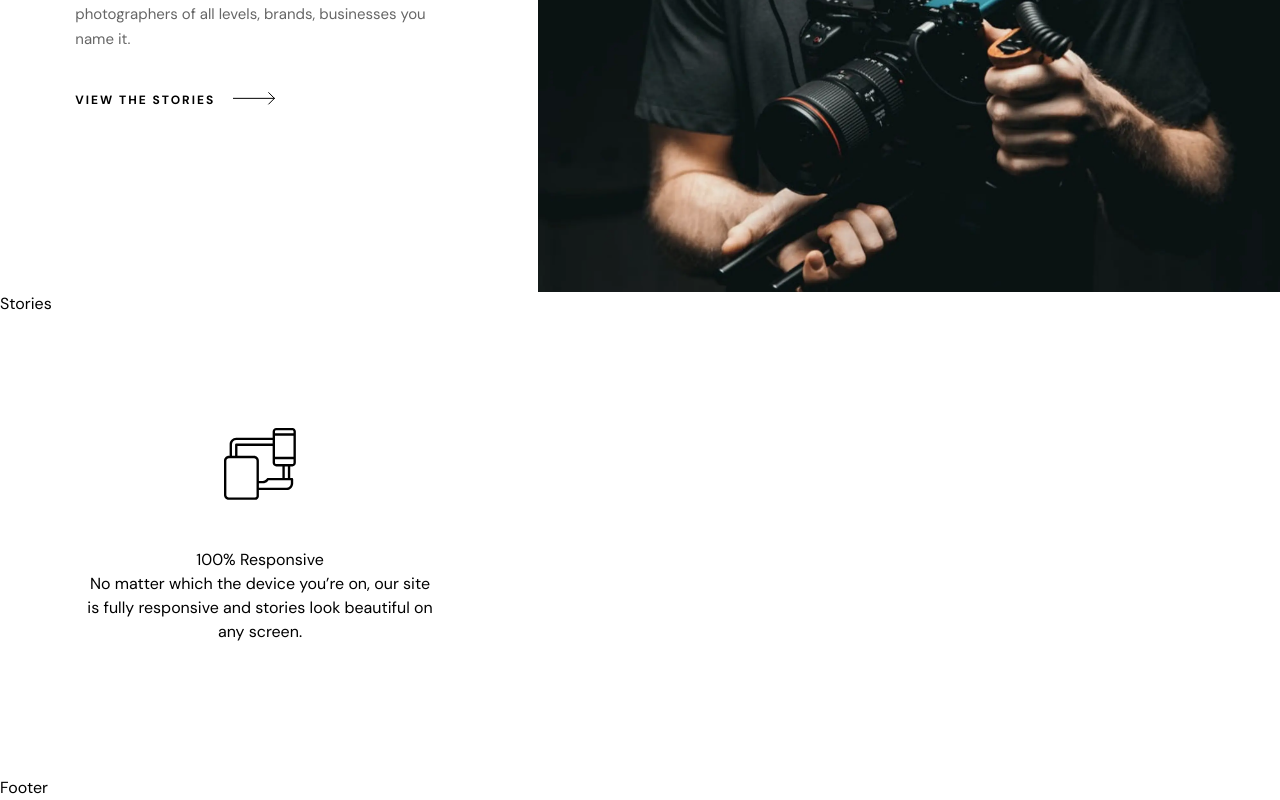
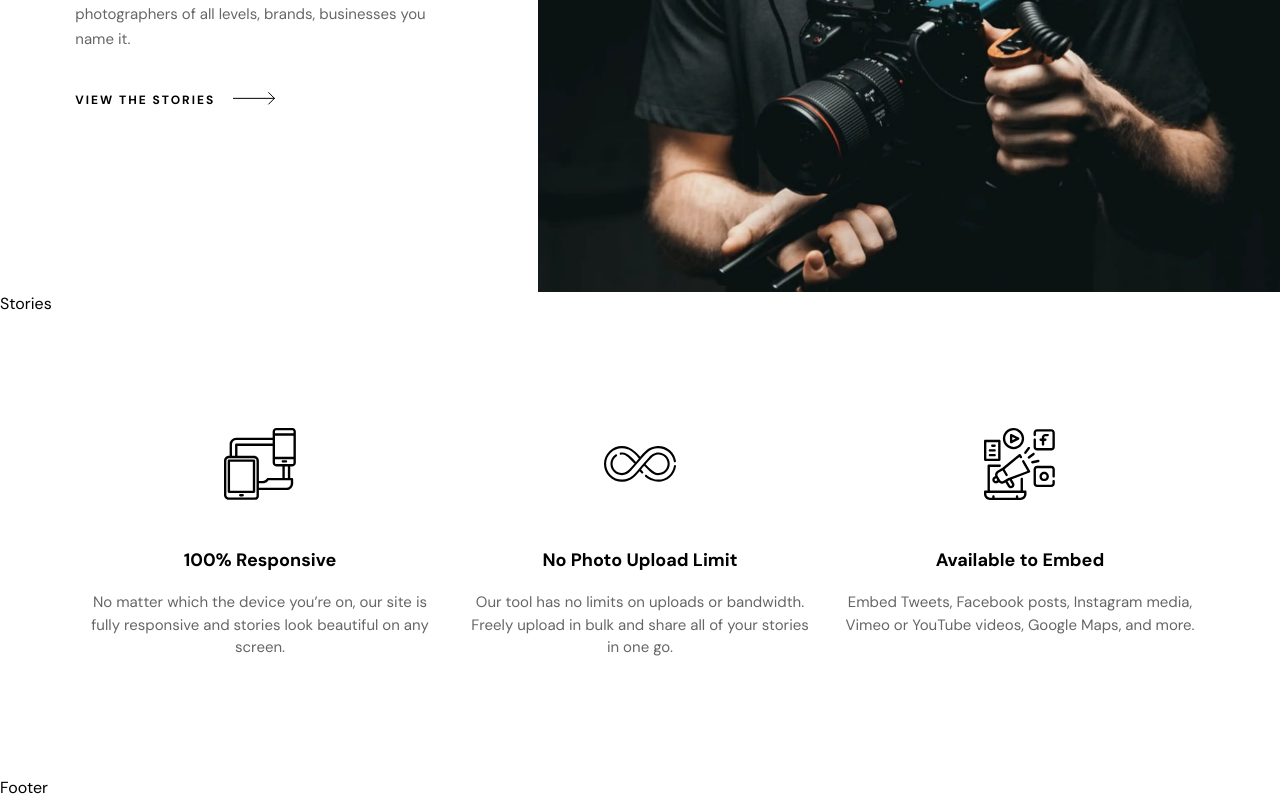
Before and after one commit to viblo29/photosnap, a Next.js app in the folder my-app/: page / in a window 1280 px wide. Shown: the part 1606-2406 px from the top of the page. Built offline with nearby package versions, Linux system fonts and the light colour scheme.

Commit message:
adjusted benefits' section

```diff
--- a/my-app/components/molecules/Home/Benefits/Benefits.tsx
+++ b/my-app/components/molecules/Home/Benefits/Benefits.tsx
@@ -2,28 +2,40 @@ import React from 'react'
 
 function Benefits() {
   return (
-    <div className='w-screen h-115 flex justify-center items-center'>
-        <div className='h-59 w-277.5 flex justify-between'>
+    <div className='w-screen h-115 flex justify-center items-center max-[1200px]:h-250 max-[1200px]:justify-between max-[1200px]:p-22 '>
+        <div className='h-59 w-277.5 flex justify-between max-[1200px]:w-full max-[1200px]:h-full max-[1200px]:flex-col max-[1200px]:items-center'>
 
            {/* box1 */}
-            <div className="w-87.5 h-full flex flex-col justify-between items-center">
+            <div className="w-87.5 h-59 flex flex-col justify-between items-center max-[1200px]:w-114.25">
                 <div className='w-18 h-18 flex items-center'>
                     <img src="/images/Shape1.svg" alt="" />
                 </div>
                 <div className='w-full h-29 text-center'>
-                    <p>100% Responsive</p>
-                    <p>No matter which the device you’re on, our site is fully responsive and stories look beautiful on any screen.</p>
+                    <p className='font-bold text-[18px] leading-6.25 tracking-normal mb-4.5'>100% Responsive</p>
+                    <p className='opacity-60 text-[15px]'>No matter which the device you’re on, our site is fully responsive and stories look beautiful on any screen.</p>
                 </div>
             </div>
 
             {/* box2 */}
-            <div className="w-87.5 h-full">
-
+             <div className="w-87.5 h-59 flex flex-col justify-between items-center max-[1200px]:w-114.25">
+                <div className='w-18 h-18 flex items-center'>
+                    <img src="/images/Shape2.svg" alt="" />
+                </div>
+                <div className='w-full h-29 text-center'>
+                    <p className='font-bold text-[18px] leading-6.25 tracking-normal mb-4.5'>No Photo Upload Limit</p>
+                    <p className='opacity-60 text-[15px]'>Our tool has no limits on uploads or bandwidth. Freely upload in bulk and share all of your stories in one go.</p>
+                </div>
             </div>
 
             {/* box3 */}
-            <div className="w-87.5 h-full">
-
+            <div className="w-87.5 h-59 flex flex-col justify-between items-center max-[1200px]:w-114.25">
+                <div className='w-18 h-18 flex items-center'>
+                    <img src="/images/Shape3.svg" alt="" />
+                </div>
+                <div className='w-full h-29 text-center'>
+                    <p className='font-bold text-[18px] leading-6.25 tracking-normal mb-4.5'>Available to Embed</p>
+                    <p className='opacity-60 text-[15px]'>Embed Tweets, Facebook posts, Instagram media, Vimeo or YouTube videos, Google Maps, and more. </p>
+                </div>
             </div>
         </div>
     </div>
```
Also changed, not shown: my-app/public/images/Shape1.svg, my-app/public/images/Shape2.svg.
